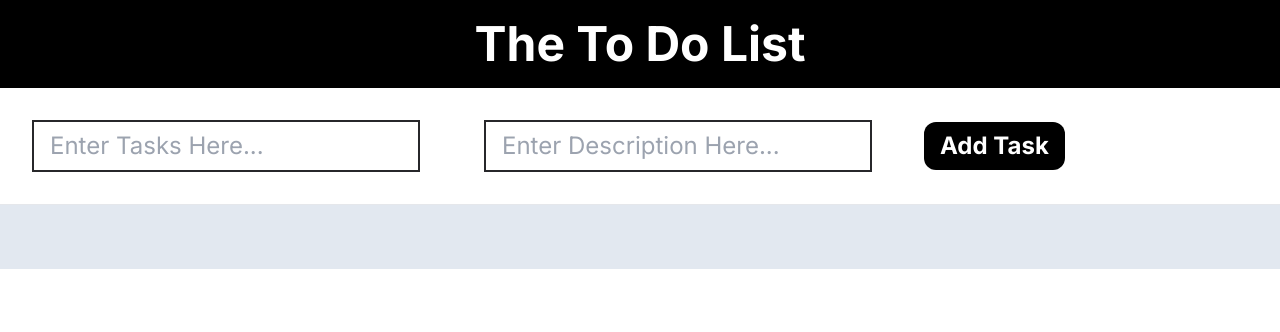
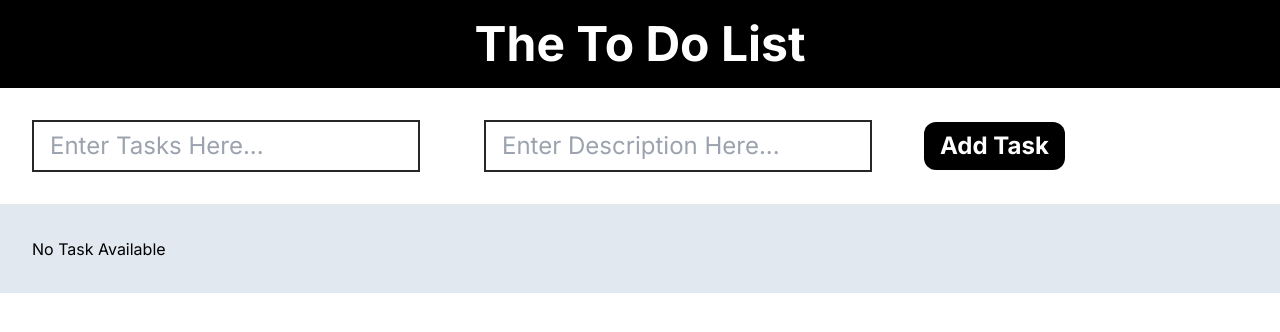
Before and after one commit to aadarshraj02/to-do, a Next.js app: page / in a window 1280 px wide. Shown: the top 332 px of the page. Built offline with nearby package versions, Linux system fonts and the light colour scheme.

Commit message:
passed render task in ul

```diff
--- a/app/page.js
+++ b/app/page.js
@@ -44,7 +44,9 @@ const page = () => {
         </button>
       </form>
       <hr />
-      <div className="p-8 bg-slate-200"></div>
+      <div className="p-8 bg-slate-200">
+        <ul>{renderTask}</ul>
+      </div>
     </>
   );
 };
```
